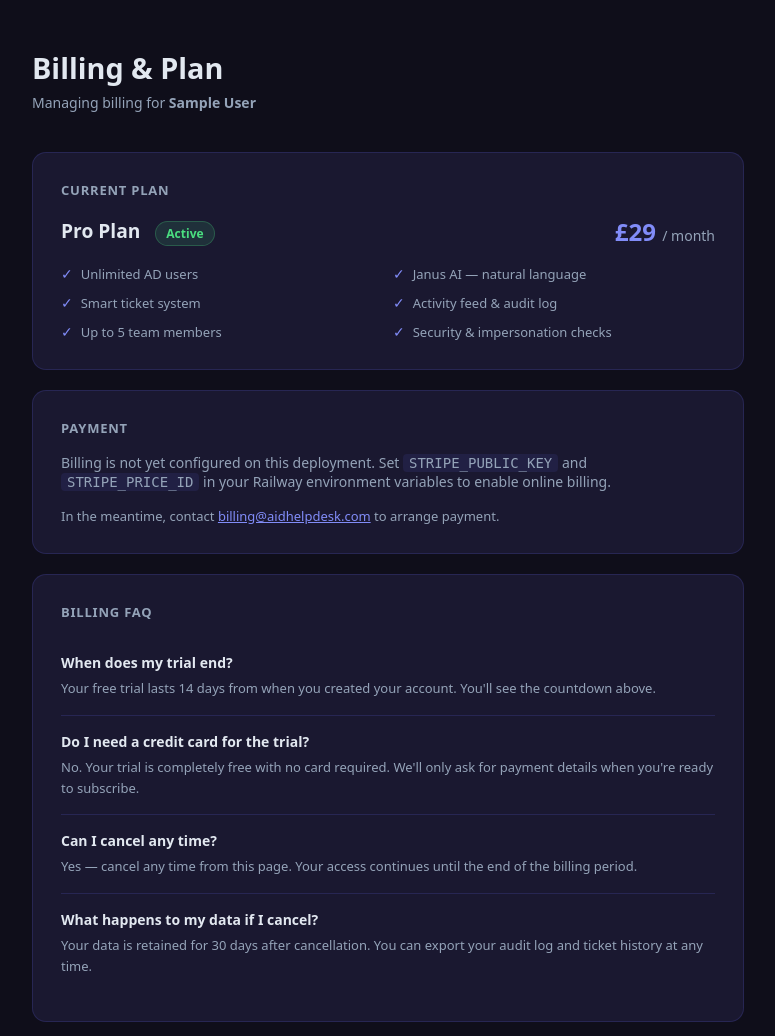
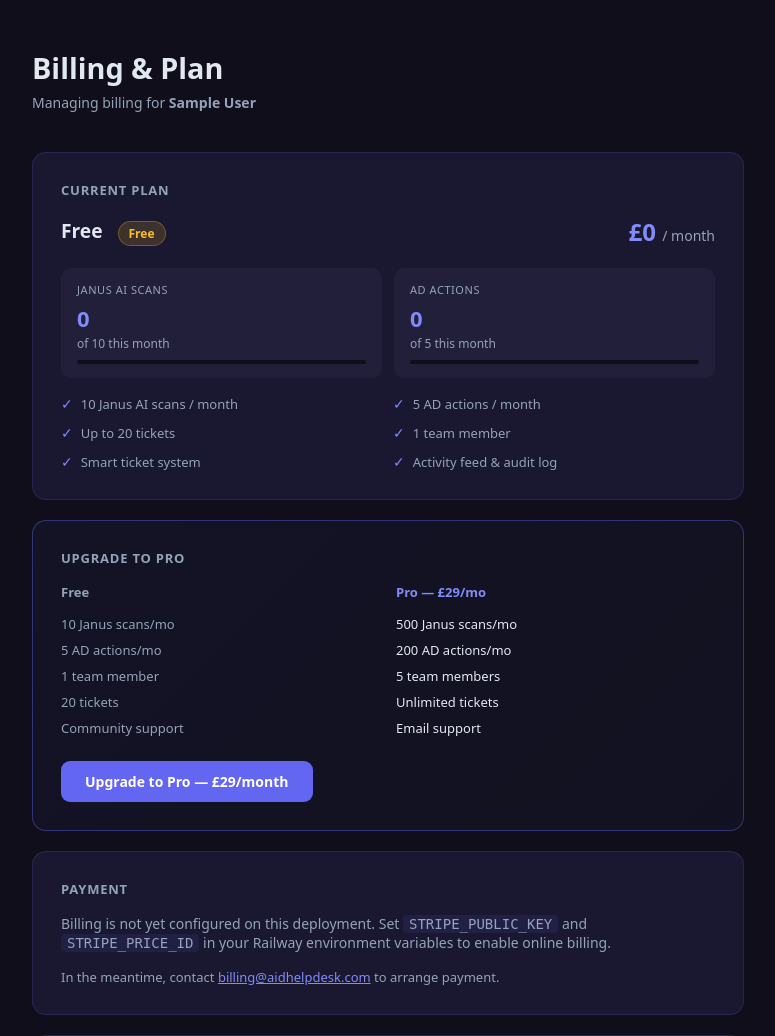
Before and after one commit to lachydotmcg/ad-helpdesk, a Flask app: page /billing in a window 1280 px wide. Shown: the part 65-1101 px from the top of the page, without its empty margins (252-1027 px from the left). Run offline with Flask 3, Linux system fonts and the light colour scheme; the visitor is signed in with stand-in values (Sample User, id 1); data that the repository does not hold is empty; some libraries are stand-ins or nearby versions.

Commit message:
Fix Janus insights, plan limits enforcement, autocomplete, logo, OU display

```diff
--- a/cloud/app.py
+++ b/cloud/app.py
@@ -404,13 +404,29 @@ def dashboard():
 @app.route("/billing")
 @require_dashboard_user
 def billing():
-    settings = db.get_settings(g.tenant_id)
-    stripe_key = os.getenv("STRIPE_PUBLIC_KEY", "")
+    settings      = db.get_settings(g.tenant_id)
+    stripe_key    = os.getenv("STRIPE_PUBLIC_KEY", "")
+    plan          = db.get_tenant_plan(g.tenant_id)
+    limits        = db.get_plan_limits(plan)
+    usage         = db.get_usage(g.tenant_id) or {}
+    used_janus    = usage.get("janus_calls", 0)
+    used_commands = usage.get("ad_commands", 0)
+    lim_janus     = limits["janus_calls"]
+    lim_commands  = limits["ad_commands"]
     return render_template("billing.html",
                            tenant_name=g.tenant_name,
                            user_email=g.user_email,
                            settings=settings,
-                           stripe_key=stripe_key)
+                           stripe_key=stripe_key,
+                           tenant_plan=plan,
+                           plan_label=limits["label"],
+                           usage_janus=used_janus,
+                           usage_commands=used_commands,
+                           limits_janus=lim_janus,
+                           limits_commands=lim_commands,
+                           janus_pct=min(100, int(used_janus / lim_janus * 100)) if lim_janus else 0,
+                           commands_pct=min(100, int(used_commands / lim_commands * 100)) if lim_commands else 0,
+                           )
 
 
 @app.route("/dashboard/api/onboarding")
@@ -467,19 +483,33 @@ def dashboard_exec():
     if not action:
         return jsonify({"success": False, "message": "action is required."}), 400
 
-    command = db.queue_command(g.tenant_id, action, args)
-
-    # Log write operations
+    # Enforce plan limits for write (AD-mutating) actions
     write_actions = {
         "reset_password", "unlock_account", "enable_account",
         "disable_account", "add_to_group", "remove_from_group",
         "create_user", "move_user"
     }
     if action in write_actions:
+        plan   = db.get_tenant_plan(g.tenant_id)
+        limits = db.get_plan_limits(plan)
+        usage  = db.get_usage(g.tenant_id) or {}
+        used   = usage.get("ad_commands", 0)
+        cap    = limits["ad_commands"]
+        if used >= cap:
+            return jsonify({
+                "success": False,
+                "limit_reached": True,
+                "message": f"Monthly AD action limit reached ({cap} on {limits['label']} plan). Upgrade to Pro for {db.PLAN_LIMITS['pro']['ad_commands']} actions/month.",
+            }), 429
+
+    command = db.queue_command(g.tenant_id, action, args)
+
+    if action in write_actions:
         tgt = target or (args[0] if args else "")
         db.log_audit(g.tenant_id, g.user_email, action, tgt, "queued")
         db.log_activity(g.tenant_id, "ad_action", g.user_email, target=tgt,
                         detail=f"{action} queued via dashboard")
+        db.increment_usage(g.tenant_id, "ad_commands")
 
     return jsonify({"success": True, "command_id": command["id"]}), 202
 
@@ -697,10 +727,17 @@ If this was a password reset, always state the new password clearly so the admin
 @app.route("/dashboard/api/usage")
 @require_dashboard_user
 def dashboard_usage():
-    """Return this tenant's Janus usage for the current month."""
-    usage   = db.get_usage(g.tenant_id)
+    """Return this tenant's usage, plan, and limits for the current month."""
+    plan    = db.get_tenant_plan(g.tenant_id)
+    limits  = db.get_plan_limits(plan)
+    usage   = db.get_usage(g.tenant_id) or {}
     history = db.get_usage_history(g.tenant_id)
-    return jsonify({"success": True, "data": {"current": usage, "history": history}})
+    return jsonify({"success": True, "data": {
+        "current": usage,
+        "history": history,
+        "plan":    plan,
+        "limits":  limits,
+    }})
 
 
 @app.route("/dashboard/api/settings", methods=["GET"])
@@ -820,6 +857,19 @@ def create_ticket():
     if not title or not description:
         return jsonify({"success": False, "message": "title and description are required."}), 400
 
+    # Enforce ticket count plan limit
+    plan   = db.get_tenant_plan(g.tenant_id)
+    limits = db.get_plan_limits(plan)
+    cap    = limits.get("tickets")
+    if cap is not None:
+        existing = db.list_tickets(g.tenant_id, limit=cap + 1)
+        if len(existing) >= cap:
+            return jsonify({
+                "success": False,
+                "limit_reached": True,
+                "message": f"Ticket limit reached ({cap} on {limits['label']} plan). Upgrade to Pro for unlimited tickets.",
+            }), 429
+
     ticket = db.create_ticket(
         g.tenant_id, g.user_email, title, description, priority,
         requester_name or None, requester_email or None
@@ -836,7 +886,13 @@ def create_ticket():
         ai_name  = os.getenv("AI_NAME", "Janus")
         settings = db.get_settings(g.tenant_id)
 
-        if api_key and settings.get("janus_enabled", True):
+        # Enforce Janus call plan limit
+        janus_usage  = db.get_usage(g.tenant_id) or {}
+        janus_used   = janus_usage.get("janus_calls", 0)
+        janus_cap    = limits["janus_calls"]
+        janus_ok     = janus_cap is None or janus_used < janus_cap
+
+        if api_key and settings.get("janus_enabled", True) and janus_ok:
             client = anthropic.Anthropic(api_key=api_key)
 
             # Build roles context for permission checking
@@ -994,6 +1050,7 @@ RULES:
                                          "⚠️ Janus auto-apply timed out — agent may be offline. Fix can be applied manually.", "janus")
 
     except Exception as e:
+        print(f"[janus] Ticket analysis error: {e}", flush=True)
         ticket["janus_error"] = str(e)
 
     return jsonify({"success": True, "data": ticket}), 201
@@ -1191,7 +1248,7 @@ def dashboard_insights():
             return jsonify({"success": True, "data": {"message": None}})
 
         # Collect context: recent tickets + activity
-        tickets     = db.get_tickets(g.tenant_id, limit=20)
+        tickets     = db.list_tickets(g.tenant_id, limit=20)
         open_count  = sum(1 for t in tickets if t.get("status") == "open")
         recent_act  = db.get_activity_feed(g.tenant_id, limit=10)
         recent_desc = "; ".join(
@@ -1275,6 +1332,19 @@ def dashboard_create_user():
         password = _gen_password()
     if role not in ("admin", "viewer"):
         return jsonify({"success": False, "message": "role must be admin or viewer."}), 400
+
+    # Enforce team member plan limit
+    plan    = db.get_tenant_plan(g.tenant_id)
+    limits  = db.get_plan_limits(plan)
+    current = db.list_tenant_users(g.tenant_id)
+    cap     = limits["team_members"]
+    if cap is not None and len(current) >= cap:
+        return jsonify({
+            "success": False,
+            "limit_reached": True,
+            "message": f"Team member limit reached ({cap} on {limits['label']} plan). Upgrade to Pro for up to {db.PLAN_LIMITS['pro']['team_members']} members.",
+        }), 429
+
     try:
         user = db.create_tenant_user(g.tenant_id, email, password, role)
         db.log_activity(g.tenant_id, "team_member_added", g.user_email,
--- a/cloud/templates/billing.html
+++ b/cloud/templates/billing.html
@@ -111,36 +111,76 @@
     <div class="plan-row">
       <div>
         <div class="plan-name">
-          Pro Plan &nbsp;
-          {% set trial_start = settings.get('trial_started_at') %}
-          {% if trial_start %}
-            <span class="badge badge-trial">Free Trial</span>
+          {{ plan_label }} &nbsp;
+          {% if tenant_plan == 'free' %}
+            <span class="badge badge-trial">Free</span>
           {% else %}
             <span class="badge badge-active">Active</span>
           {% endif %}
         </div>
       </div>
-      <div class="plan-price">£29 <span>/ month</span></div>
+      <div class="plan-price">
+        {% if tenant_plan == 'free' %}£0 <span>/ month</span>
+        {% else %}£29 <span>/ month</span>{% endif %}
+      </div>
     </div>
 
-    {% if settings.get('trial_started_at') %}
-    <div class="trial-bar-wrap" id="trial-bar-wrap">
-      <div class="trial-bar-bg">
-        <div class="trial-bar-fill" id="trial-bar" style="width:100%"></div>
+    <!-- Usage this month -->
+    <div style="margin:20px 0 16px;display:grid;grid-template-columns:1fr 1fr;gap:12px;">
+      <div style="background:var(--surface2);border-radius:10px;padding:14px 16px;">
+        <div style="font-size:11px;color:var(--muted);text-transform:uppercase;letter-spacing:0.05em;margin-bottom:6px;">Janus AI scans</div>
+        <div style="font-size:22px;font-weight:800;color:var(--accent2);">{{ usage_janus }}</div>
+        <div style="font-size:12px;color:var(--muted);margin-top:2px;">of {{ limits_janus }} this month</div>
+        <div style="margin-top:8px;background:var(--bg);border-radius:99px;height:4px;overflow:hidden;">
+          <div style="height:100%;background:var(--accent);border-radius:99px;width:{{ janus_pct }}%;"></div>
+        </div>
       </div>
-      <div class="trial-label" id="trial-label">Calculating trial...</div>
+      <div style="background:var(--surface2);border-radius:10px;padding:14px 16px;">
+        <div style="font-size:11px;color:var(--muted);text-transform:uppercase;letter-spacing:0.05em;margin-bottom:6px;">AD actions</div>
+        <div style="font-size:22px;font-weight:800;color:var(--accent2);">{{ usage_commands }}</div>
+        <div style="font-size:12px;color:var(--muted);margin-top:2px;">of {{ limits_commands }} this month</div>
+        <div style="margin-top:8px;background:var(--bg);border-radius:99px;height:4px;overflow:hidden;">
+          <div style="height:100%;background:var(--accent);border-radius:99px;width:{{ commands_pct }}%;"></div>
+        </div>
+      </div>
     </div>
-    {% endif %}
 
     <div class="features">
-      <div class="feature"><span class="check">✓</span> Unlimited AD users</div>
-      <div class="feature"><span class="check">✓</span> Janus AI — natural language</div>
+      {% if tenant_plan == 'free' %}
+      <div class="feature"><span class="check">✓</span> {{ limits_janus }} Janus AI scans / month</div>
+      <div class="feature"><span class="check">✓</span> {{ limits_commands }} AD actions / month</div>
+      <div class="feature"><span class="check">✓</span> Up to 20 tickets</div>
+      <div class="feature"><span class="check">✓</span> 1 team member</div>
       <div class="feature"><span class="check">✓</span> Smart ticket system</div>
       <div class="feature"><span class="check">✓</span> Activity feed &amp; audit log</div>
+      {% else %}
+      <div class="feature"><span class="check">✓</span> 500 Janus AI scans / month</div>
+      <div class="feature"><span class="check">✓</span> 200 AD actions / month</div>
+      <div class="feature"><span class="check">✓</span> Unlimited tickets</div>
       <div class="feature"><span class="check">✓</span> Up to 5 team members</div>
       <div class="feature"><span class="check">✓</span> Security &amp; impersonation checks</div>
+      <div class="feature"><span class="check">✓</span> Activity feed &amp; audit log</div>
+      {% endif %}
     </div>
   </div>
+
+  <!-- Plan comparison -->
+  {% if tenant_plan == 'free' %}
+  <div class="card" style="border-color:rgba(99,102,241,0.4);background:linear-gradient(135deg,rgba(99,102,241,0.06),rgba(129,140,248,0.03));">
+    <div class="card-title">Upgrade to Pro</div>
+    <div style="display:grid;grid-template-columns:1fr 1fr;gap:16px;margin-bottom:20px;">
+      <div>
+        <div style="font-size:13px;font-weight:700;color:var(--muted);margin-bottom:10px;">Free</div>
+        <div style="font-size:13px;color:var(--muted);line-height:2;">10 Janus scans/mo<br>5 AD actions/mo<br>1 team member<br>20 tickets<br>Community support</div>
+      </div>
+      <div>
+        <div style="font-size:13px;font-weight:700;color:var(--accent2);margin-bottom:10px;">Pro — £29/mo</div>
+        <div style="font-size:13px;color:var(--text);line-height:2;">500 Janus scans/mo<br>200 AD actions/mo<br>5 team members<br>Unlimited tickets<br>Email support</div>
+      </div>
+    </div>
+    <a class="btn btn-primary" href="#" id="checkout-btn" style="display:inline-block;">Upgrade to Pro — £29/month</a>
+  </div>
+  {% endif %}
 
   <!-- Payment -->
   <div class="card">
```
Also changed, not shown: cloud/db.py (+69 -6 lines), cloud/templates/dashboard.html (+20 -7 lines).
